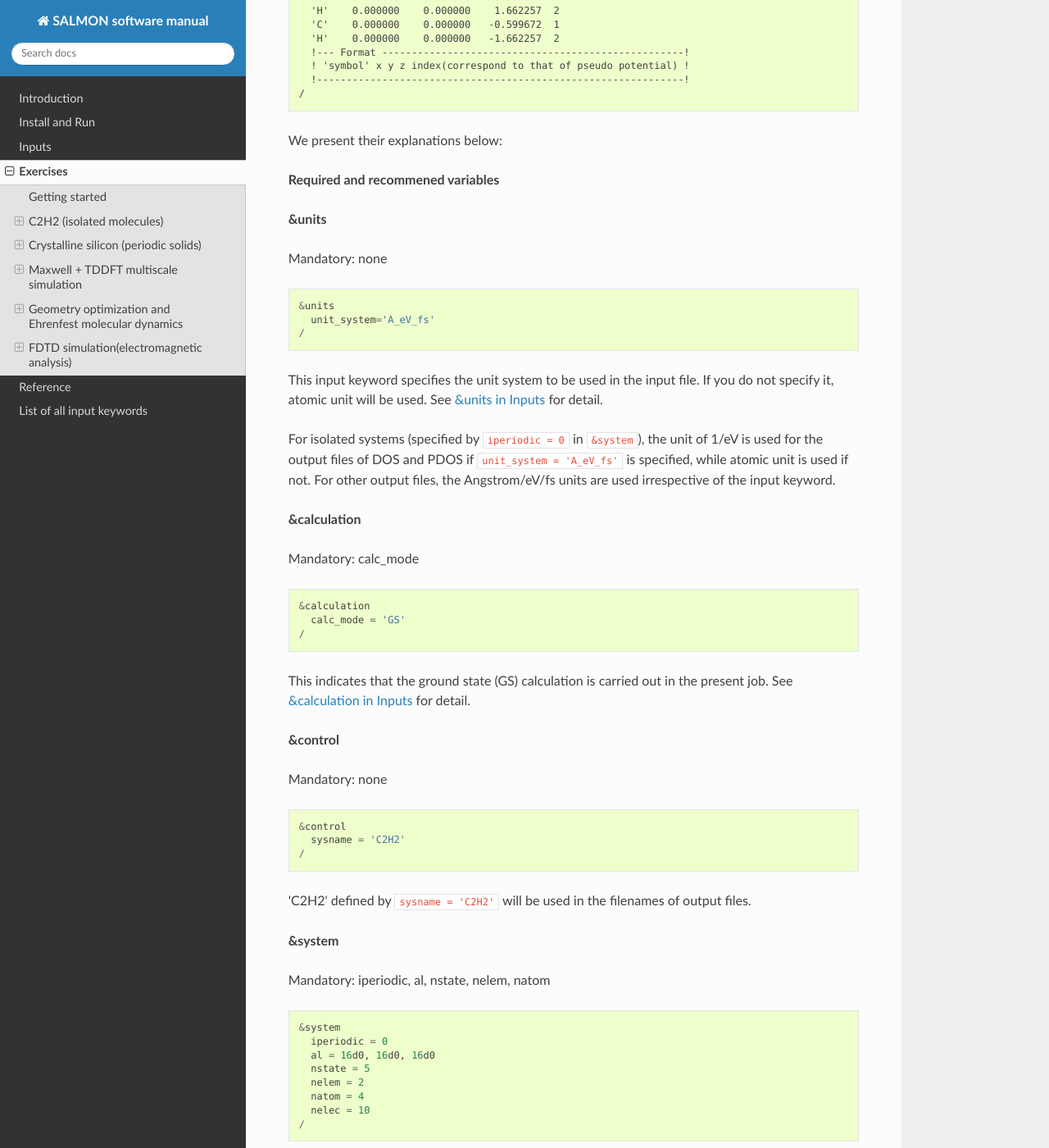
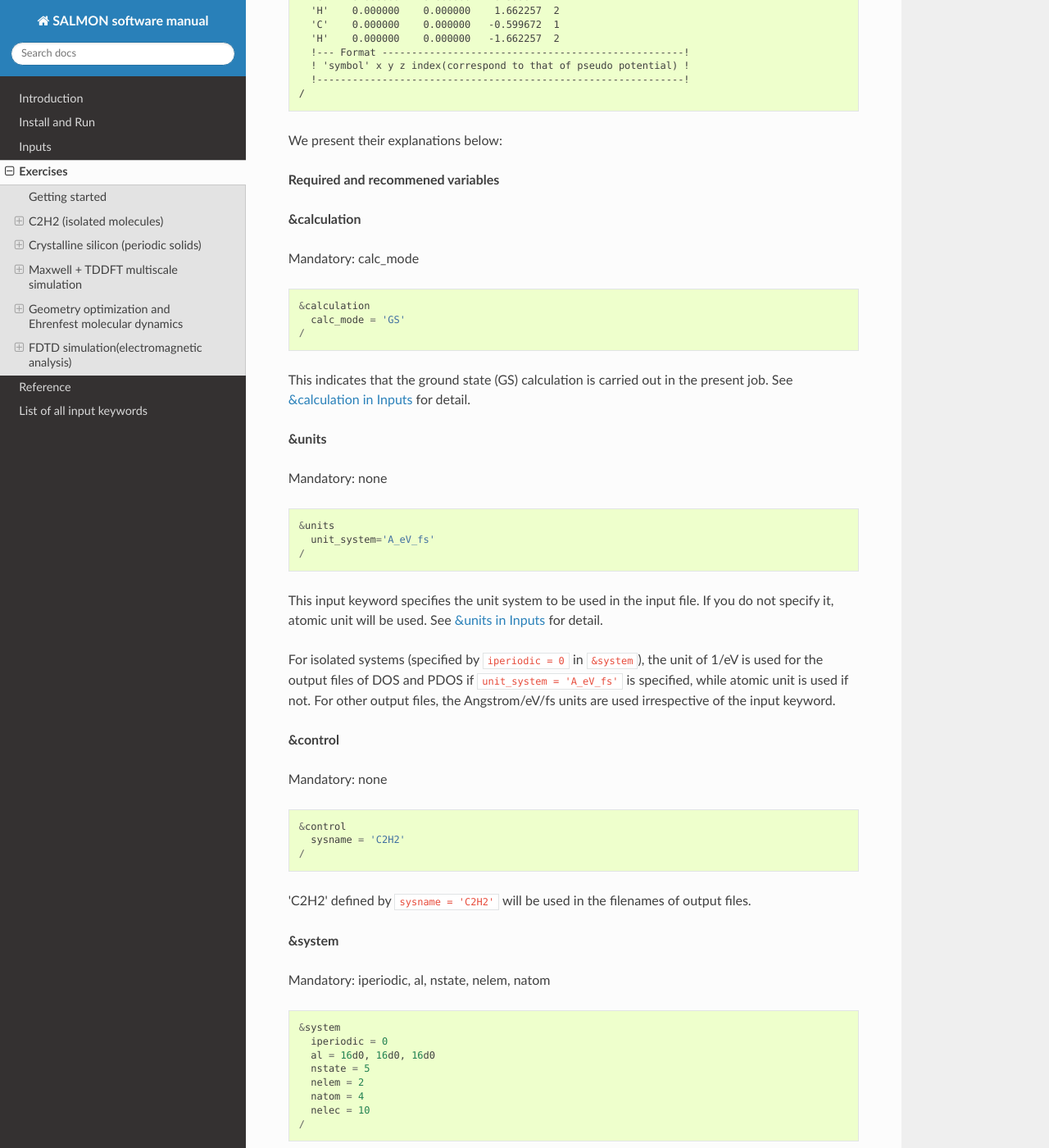
Before and after one commit to SALMON-TDDFT/SALMON-DOCS, a Sphinx documentation site: the page built from source/exercises.rst, in a window 1280 px wide and 1400 px high, scrolled down 3292 px. Shown: the whole window at 82% size. Built offline with Sphinx 7.4.7 and the Read the Docs theme 2.0.0, drawn with Linux system fonts in a browser that asks for light colours; formulas are drawn with MathJax 3; part of the change alters nothing that is shown.

```diff
--- a/source/exercises.rst
+++ b/source/exercises.rst
@@ -211,6 +211,19 @@ We present their explanations below:
 
 **Required and recommened variables**
 
+**&calculation**
+
+Mandatory: calc_mode
+
+::
+
+   &calculation
+     calc_mode = 'GS'
+   /
+
+This indicates that the ground state (GS) calculation is carried out in
+the present job. See :any:`&calculation in Inputs <&calculation>` for detail.
+
 **&units**
 
 Mandatory: none
@@ -231,19 +244,6 @@ the unit of 1/eV is used for the output files of DOS and PDOS if
 ``unit_system = 'A_eV_fs'`` is specified, while atomic unit is used if
 not. For other output files, the Angstrom/eV/fs units are used
 irrespective of the input keyword.
-
-**&calculation**
-
-Mandatory: calc_mode
-
-::
-
-   &calculation
-     calc_mode = 'GS'
-   /
-
-This indicates that the ground state (GS) calculation is carried out in
-the present job. See :any:`&calculation in Inputs <&calculation>` for detail.
 
 
 
```
